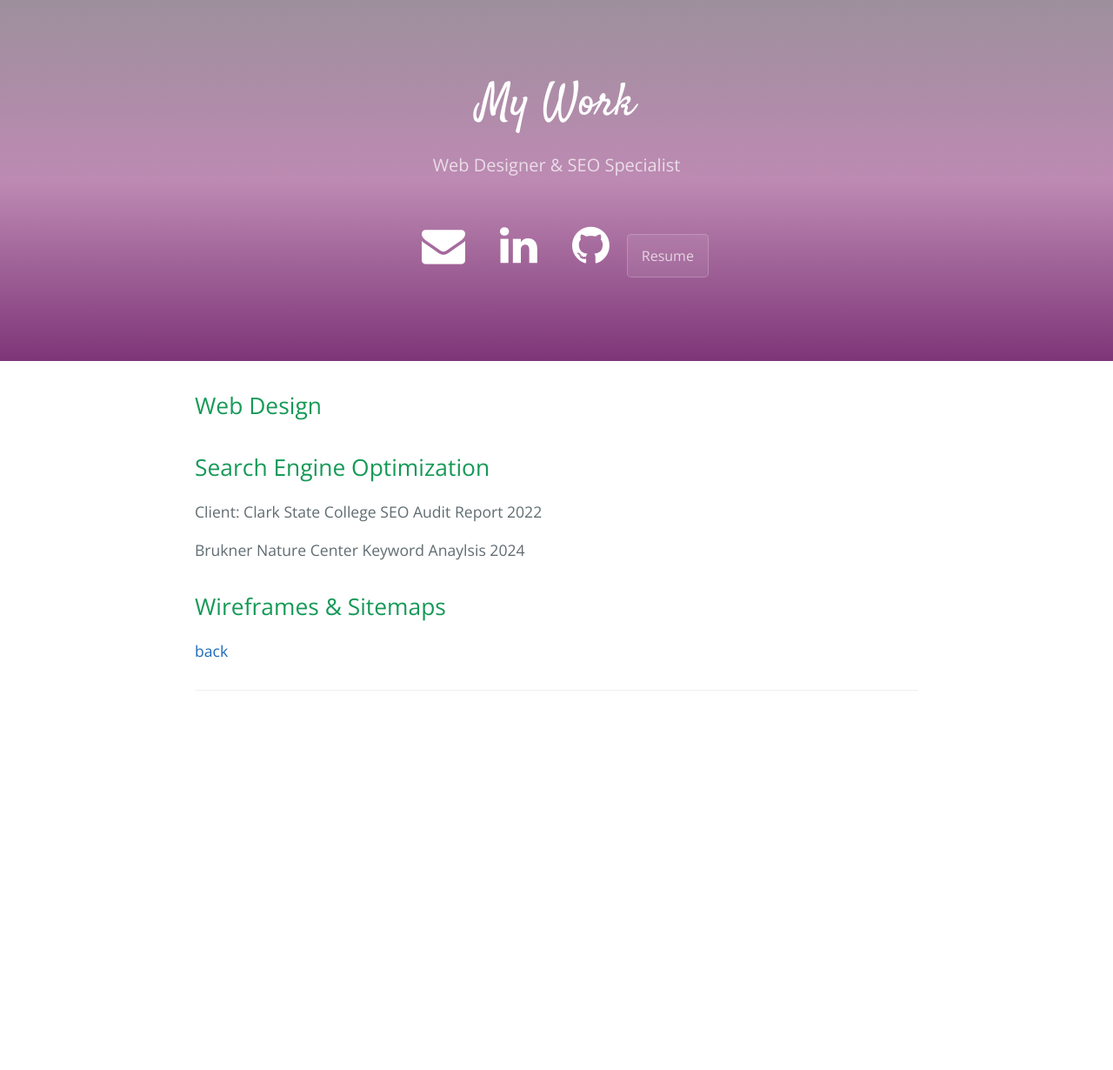
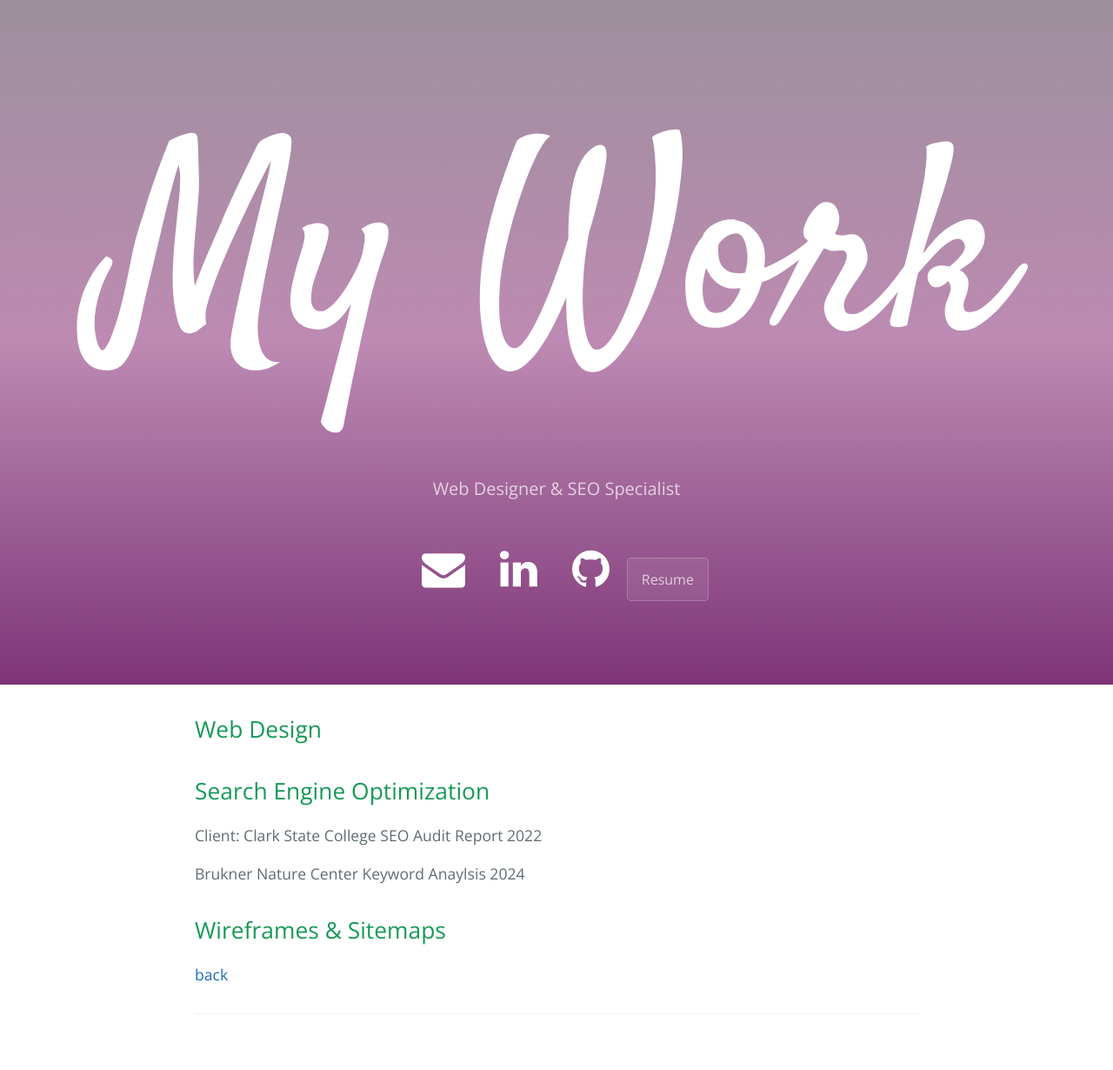
Before and after one commit to 0460208/amandamartel, a Jekyll site: the page built from portfolio.md, in a window 1280 px wide. Shown: the whole page at 87% size. Built offline with Jekyll 4.4.1, drawn with Linux system fonts in a browser that asks for light colours; nearby versions of some CDN libraries; before the commit the page ends 900 px from its top, so only the background shows below that.

Commit message:
Update style.scss

```diff
--- a/assets/css/style.scss
+++ b/assets/css/style.scss
@@ -14,6 +14,7 @@
     font-family: "Satisfy", cursive;
     font-weight: 400;
     font-style: normal;
+    font-size: 300px;
 }
 
 .home-body {
```
